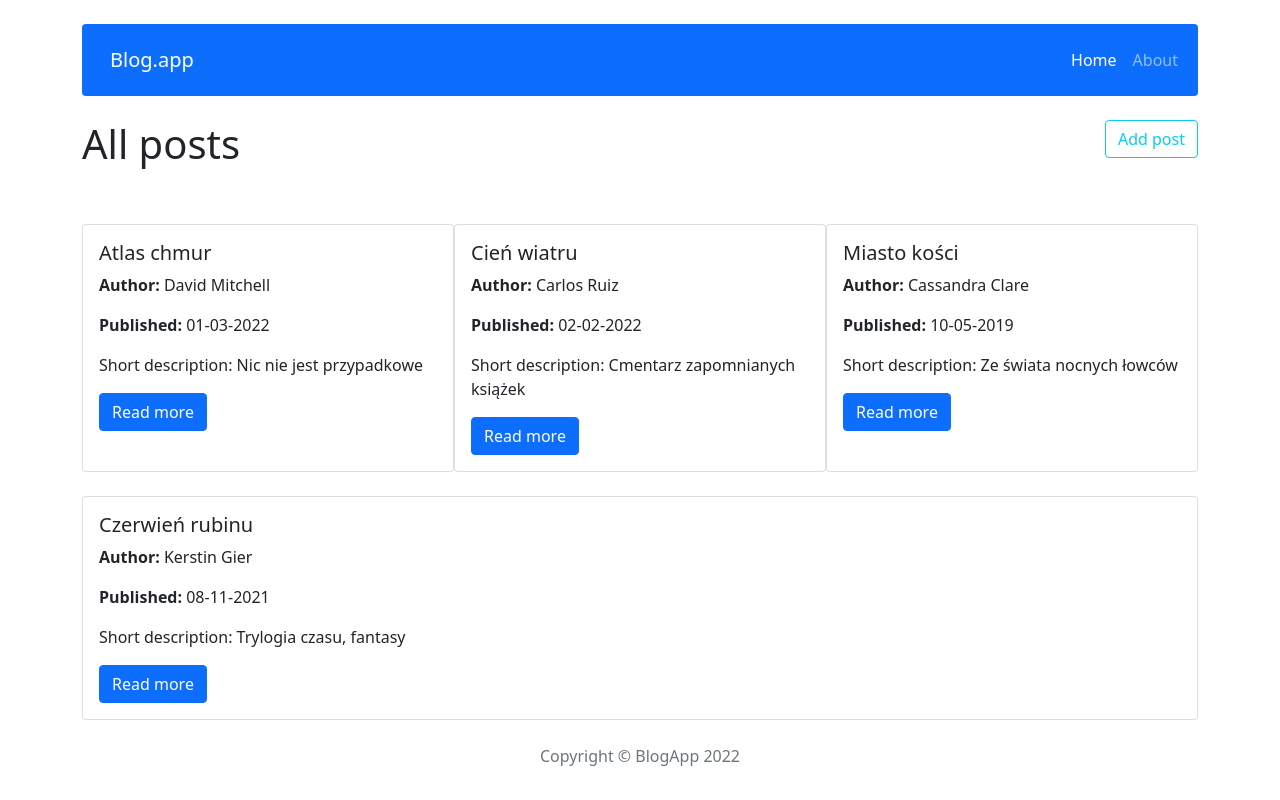
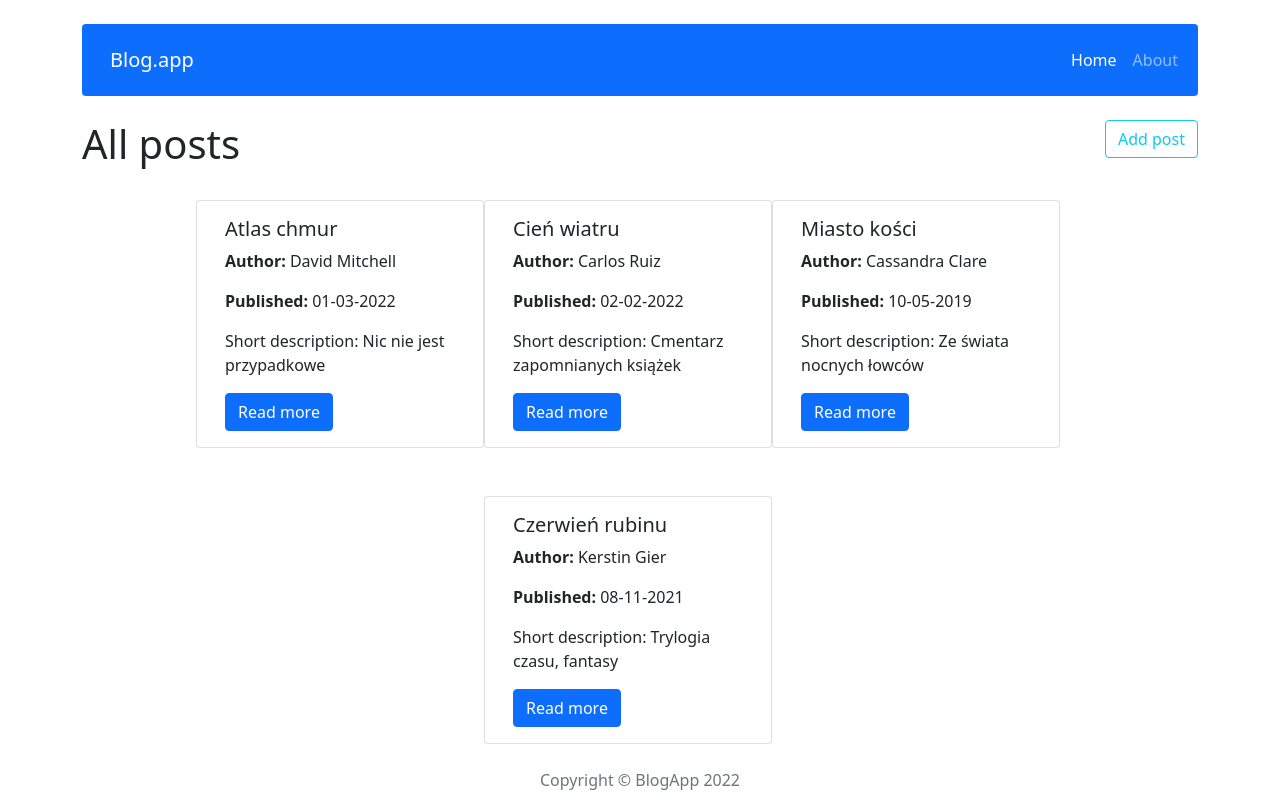
Before and after one commit to DmkMrw/crud-app, a React (Create React App) app: page / in a window 1280 px wide. Built offline with nearby package versions, Linux system fonts and the light colour scheme.

Commit message:
Change components

```diff
--- a/src/components/features/Card/Card.js
+++ /dev/null
@@ -1,19 +0,0 @@
-import { useSelector } from "react-redux";
-import Post from "../../pages/Post/Post";
-import { getAllPosts } from "../../../redux/store";
-
-
-const Card = () => {
-
-     const posts = useSelector(getAllPosts)
-
-     return (
-          <>
-               <div className="d-flex justify-content-between flex-wrap mt-5">
-                    {posts.map(post => <Post key={post.id} title={post.title} author={post.author} publishedDate={post.publishedDate} shortDescription={post.shortDescription} postId={post.id} />)}
-               </div>
-          </>
-     );
-}
-
-export default Card;
--- /dev/null
+++ b/src/components/features/Posts/Posts.js
@@ -0,0 +1,30 @@
+import { useSelector } from "react-redux";
+import { getAllPosts } from "../../../redux/store";
+import { Link } from "react-router-dom";
+import { Card, Button, Row } from "react-bootstrap";
+
+
+const Posts = () => {
+
+     const posts = useSelector(getAllPosts)
+
+     return (
+          <>
+               <Row className="d-flex justify-content-center col-xl-12">
+                    {posts.map(post => (
+                         <Card style={{ width: '18rem'}} className="mb-4 mt-4" key={post.id}>
+                         <Card.Body>
+                                   <Card.Title>{post.title}</Card.Title>
+                                   <p><b>Author: </b>{post.author}</p>
+                                   <p><b>Published: </b> {post.publishedDate}</p>
+                                   <Card.Text className="font-weight-bold"><span>Short description: {post.shortDescription}</span></Card.Text>
+                                   <Link key={post.id} to={'/post/' + post.id}><Button variant="primary">Read more</Button></Link>
+                         </Card.Body>
+                         </Card>
+                    ))}
+               </Row>
+          </>
+     );
+}
+
+export default Posts;
--- a/src/components/pages/Home/Home.js
+++ b/src/components/pages/Home/Home.js
@@ -1,4 +1,4 @@
-import Card from '../../features/Card/Card'
+import Posts from '../../features/Posts/Posts'
 import { Button } from 'react-bootstrap';
 import { Link } from 'react-router-dom';
 
@@ -10,7 +10,7 @@ const Home = () => {
                <h1>All posts</h1>
                <Link to="/post/add"><Button variant="outline-info">Add post</Button>{' '}</Link>
           </div>
-          <Card/>
+          <Posts/>
           </>
      );
 }
--- a/src/components/pages/Post/Post.js
+++ b/src/components/pages/Post/Post.js
@@ -1,4 +1,4 @@
-import { Card, Button, } from "react-bootstrap";
+import { Card, Button, Row } from "react-bootstrap";
 import { Link } from "react-router-dom";
 
 
@@ -6,15 +6,16 @@ const Post = (props) => {
 
      return (
           <>
-          <Card style={{ width: '18rem' }} className="mb-4 flex-grow-1">
-               <Card.Body>
-                         <Card.Title>{props.title}</Card.Title>
-                         <p><b>Author: </b>{props.author}</p>
-                         <p><b>Published: </b> {props.publishedDate}</p>
-                         <Card.Text className="font-weight-bold"><span>Short description: {props.shortDescription}</span></Card.Text>
-                         <Link key={props.postId} to={'/post/' + props.postId}><Button variant="primary">Read more</Button></Link>
-               </Card.Body>
-          </Card>
+          <Row className="d-flex justify-content-center">
+               <Card style={{ width: '18rem' }} className="mb-4">
+                    <Card.Body>
+                              <Card.Title><h1>Article title</h1></Card.Title>
+                              <p><b>Author: </b>{props.author}</p>
+                              <p><b>Published: </b> {props.publishedDate}</p>
+                              <Card.Text><span>Main content of the article</span></Card.Text>
+                    </Card.Body>
+               </Card>
+          </Row>
           </>
      );
 }
```
